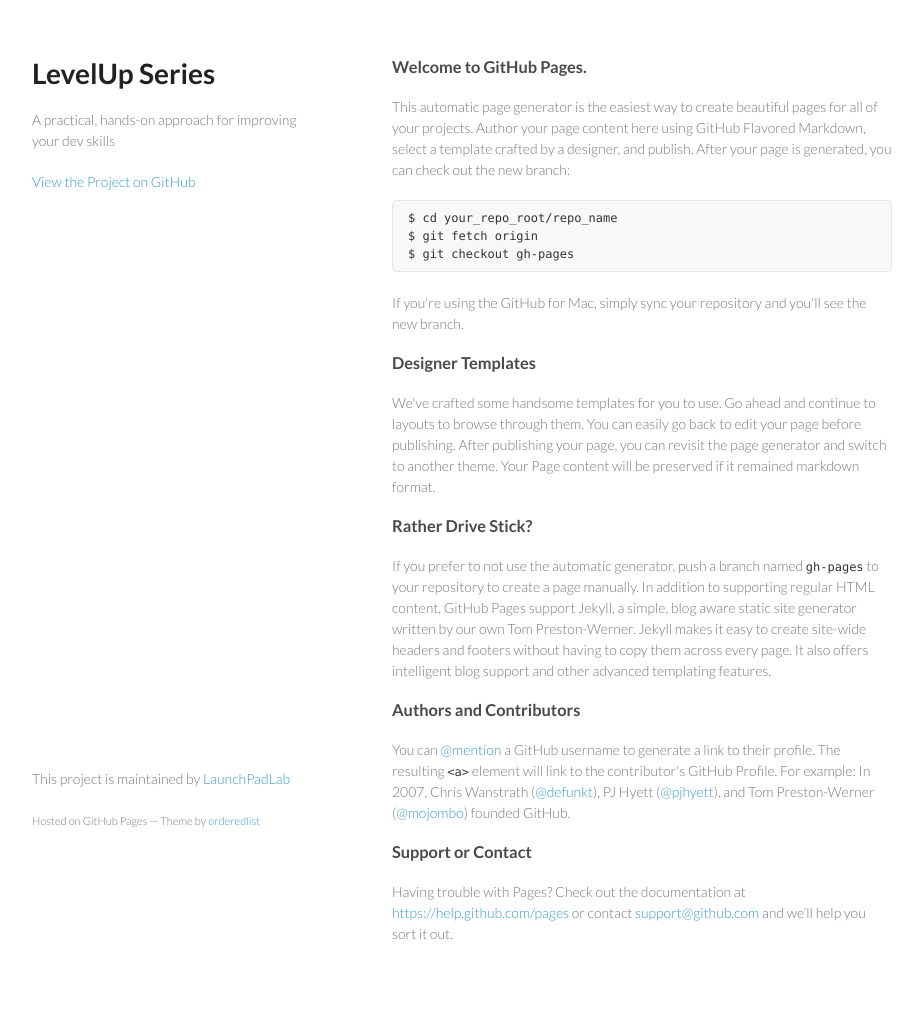
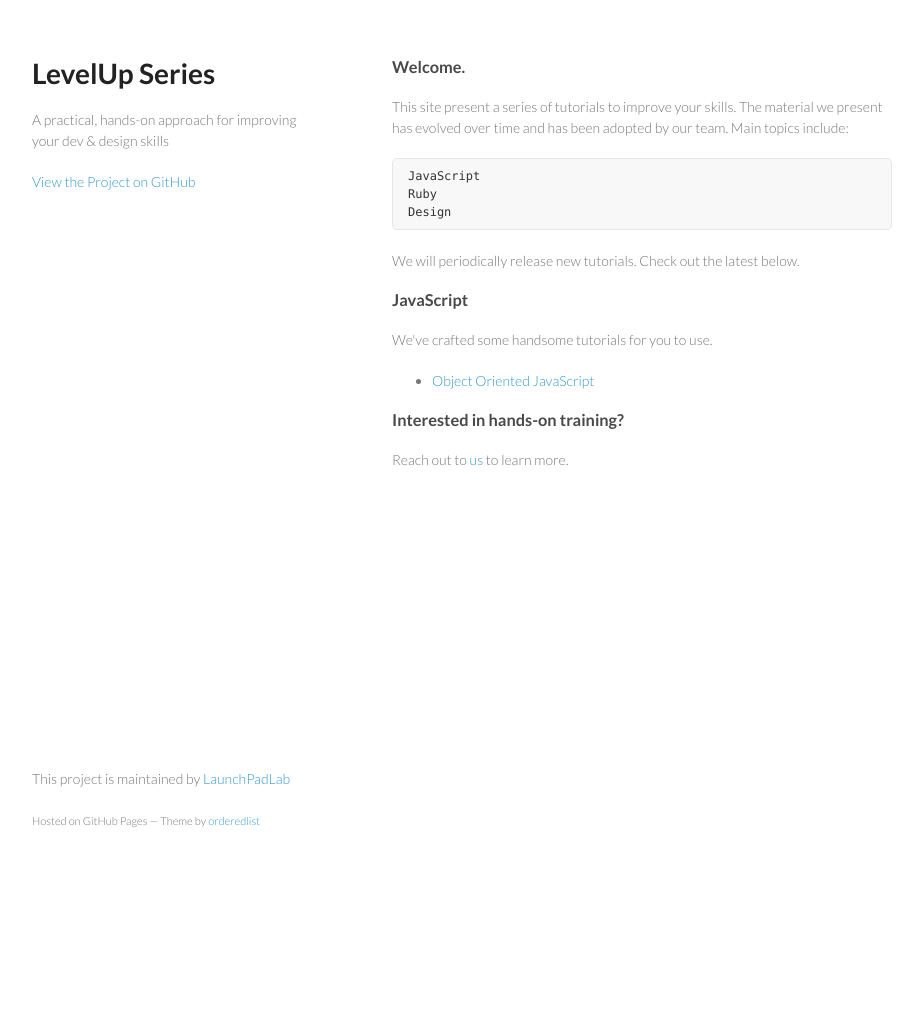
Before and after one commit to LaunchPadLab/launchpadlab.github.io, a Jekyll site: the page built from index.html, in a window 1280 px wide. Shown: the whole page, without its empty margins (178-1101 px from the left). Built offline with Jekyll 4.4.1, drawn with Linux system fonts in a browser that asks for light colours; after the commit the page ends 900 px from its top, so only the background shows below that.

Commit message:
Added first blog post

```diff
--- a/_config.yml
+++ b/_config.yml
@@ -1,2 +1,3 @@
 # Site settings
 title: LPL LevelUp Series
+baseurl: ''
--- a/_includes/head.html
+++ b/_includes/head.html
@@ -5,8 +5,8 @@
 
   <title>{% if page.title %}{{ page.title }}{% endif %} | {% if site.title %}{{ site.title }}{% endif %}</title>
 
-  <link rel="stylesheet" href="stylesheets/styles.css">
-  <link rel="stylesheet" href="stylesheets/pygment_trac.css">
+  <link rel="stylesheet" href="{{ "stylesheets/styles.css" | prepend: site.baseurl }}">
+  <link rel="stylesheet" href="{{ "stylesheets/pygment_trac.css" | prepend: site.baseurl }}">
   <meta name="viewport" content="width=device-width, initial-scale=1, user-scalable=no">
   <!--[if lt IE 9]>
   <script src="//html5shiv.googlecode.com/svn/trunk/html5.js"></script>
--- a/_includes/header.html
+++ b/_includes/header.html
@@ -1,5 +1,5 @@
 <header>
   <h1>LevelUp Series</h1>
-  <p>A practical, hands-on approach for improving your dev skills</p>
-  <p class="view"><a href="https://github.com/LaunchPadLab/levelup">View the Project on GitHub</a></p>
+  <p>A practical, hands-on approach for improving your dev & design skills</p>
+  <p class="view"><a href="https://github.com/LaunchPadLab/launchpadlab.github.io">View the Project on GitHub</a></p>
 </header>
--- a/_layouts/default.html
+++ b/_layouts/default.html
@@ -7,6 +7,6 @@
       {{ content }}
       {% include footer.html %}
     </div>
-    <script src="javascripts/scale.fix.js"></script>
+    <script src="{{ "javascripts/scale.fix.js" | prepend: site.baseurl }}"></script>
   </body>
 </html>
--- a/index.html
+++ b/index.html
@@ -3,37 +3,36 @@
 title: Dashboard
 ---
 
+<section>
+  <h3>
+    <a class="anchor" href="#" aria-hidden="true"><span class="octicon octicon-link"></span></a>Welcome.
+  </h3>
 
-      <section>
-        <h3>
-<a id="welcome-to-github-pages" class="anchor" href="#welcome-to-github-pages" aria-hidden="true"><span class="octicon octicon-link"></span></a>Welcome to GitHub Pages.</h3>
+  <p>This site present a series of tutorials to improve your skills. The material we present has evolved over time and has been adopted by our team. Main topics include:</p>
 
-<p>This automatic page generator is the easiest way to create beautiful pages for all of your projects. Author your page content here using GitHub Flavored Markdown, select a template crafted by a designer, and publish. After your page is generated, you can check out the new branch:</p>
-
-<pre><code>$ cd your_repo_root/repo_name
-$ git fetch origin
-$ git checkout gh-pages
+  <pre><code>JavaScript
+Ruby
+Design
 </code></pre>
 
-<p>If you're using the GitHub for Mac, simply sync your repository and you'll see the new branch.</p>
+  <p>We will periodically release new tutorials. Check out the latest below.</p>
 
-<h3>
-<a id="designer-templates" class="anchor" href="#designer-templates" aria-hidden="true"><span class="octicon octicon-link"></span></a>Designer Templates</h3>
+  <h3>
+    <a class="anchor" aria-hidden="true"><span class="octicon octicon-link"></span></a>JavaScript</h3>
 
-<p>We've crafted some handsome templates for you to use. Go ahead and continue to layouts to browse through them. You can easily go back to edit your page before publishing. After publishing your page, you can revisit the page generator and switch to another theme. Your Page content will be preserved if it remained markdown format.</p>
+    <p>We've crafted some handsome tutorials for you to use.</p>
+    <ul>
+      {% for post in site.posts %}
+        {% if post.categories contains "javascript" %}
+          <li>
+            <a href="{{ post.url }}">{{ post.title }}</a>
+          </li>
+        {% endif %}
+      {% endfor %}
+    </ul>
+  <h3>
 
-<h3>
-<a id="rather-drive-stick" class="anchor" href="#rather-drive-stick" aria-hidden="true"><span class="octicon octicon-link"></span></a>Rather Drive Stick?</h3>
+  <a id="support-or-contact" class="anchor" href="#support-or-contact" aria-hidden="true"><span class="octicon octicon-link"></span></a>Interested in hands-on training?</h3>
 
-<p>If you prefer to not use the automatic generator, push a branch named <code>gh-pages</code> to your repository to create a page manually. In addition to supporting regular HTML content, GitHub Pages support Jekyll, a simple, blog aware static site generator written by our own Tom Preston-Werner. Jekyll makes it easy to create site-wide headers and footers without having to copy them across every page. It also offers intelligent blog support and other advanced templating features.</p>
-
-<h3>
-<a id="authors-and-contributors" class="anchor" href="#authors-and-contributors" aria-hidden="true"><span class="octicon octicon-link"></span></a>Authors and Contributors</h3>
-
-<p>You can <a href="https://github.com/blog/821" class="user-mention">@mention</a> a GitHub username to generate a link to their profile. The resulting <code>&lt;a&gt;</code> element will link to the contributor's GitHub Profile. For example: In 2007, Chris Wanstrath (<a href="https://github.com/defunkt" class="user-mention">@defunkt</a>), PJ Hyett (<a href="https://github.com/pjhyett" class="user-mention">@pjhyett</a>), and Tom Preston-Werner (<a href="https://github.com/mojombo" class="user-mention">@mojombo</a>) founded GitHub.</p>
-
-<h3>
-<a id="support-or-contact" class="anchor" href="#support-or-contact" aria-hidden="true"><span class="octicon octicon-link"></span></a>Support or Contact</h3>
-
-<p>Having trouble with Pages? Check out the documentation at <a href="https://help.github.com/pages">https://help.github.com/pages</a> or contact <a href="mailto:support@github.com">support@github.com</a> and we’ll help you sort it out.</p>
-      </section>
+  <p>Reach out to <a href="mailto:contact@launchpadlab.com">us</a> to learn more.</p>
+</section>
```
Also changed, not shown: _layouts/post.html (+15 -13 lines), _posts/2015-03-19-object-orient-javascript.md (added, +88 -0 lines), 1 other file.
